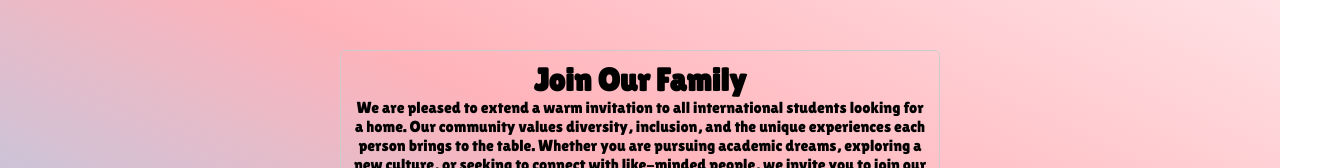
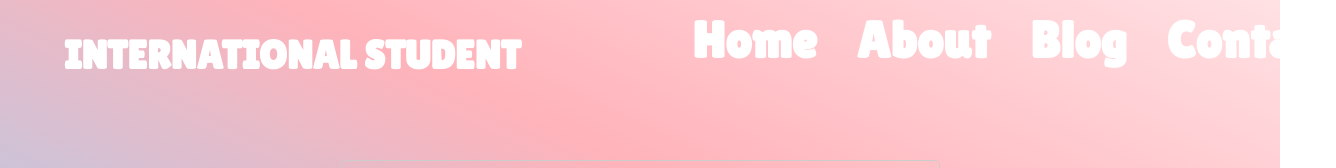
Before and after one commit to zzhou623/International-Student, a plain HTML site: page I/contact.html in a window 1280 px wide. Shown: the top 168 px of the page, 1336 px wide, since content can reach past the window. Drawn offline with nearby package versions, Linux system fonts and the light colour scheme; a web font is replaced by a local one.

Commit message:
Update contact.html

```diff
--- a/I/contact.html
+++ b/I/contact.html
@@ -115,6 +115,18 @@ button:hover {
 </head>
 
 <body>
+     <header>
+        <div class="logo"> International Student </div>
+        <nav>
+            <ul class="menu">
+                <li><a href="index.html">Home</a></li>
+                <li><a href="about.html">About</a></li>
+                <li><a href="blog.html">Blog</a></li>
+                 <li><a href="contact.html">Contact</a></li>
+
+            </ul>
+        </nav>
+    </header>
     <div class="image-container">
     <h1>Join Our Family</h1>
     <p>We are pleased to extend a warm invitation to all international students looking for a home. Our community values diversity, inclusion, and the unique experiences each person brings to the table. Whether you are pursuing academic dreams, exploring a new culture, or seeking to connect with like-minded people, we invite you to join our family. Share your story, celebrate your journey, and let's create unforgettable memories together. Together we can create a vibrant and supportive environment where every voice is heard and valued. Join us and be part of a special event!</p>
```
